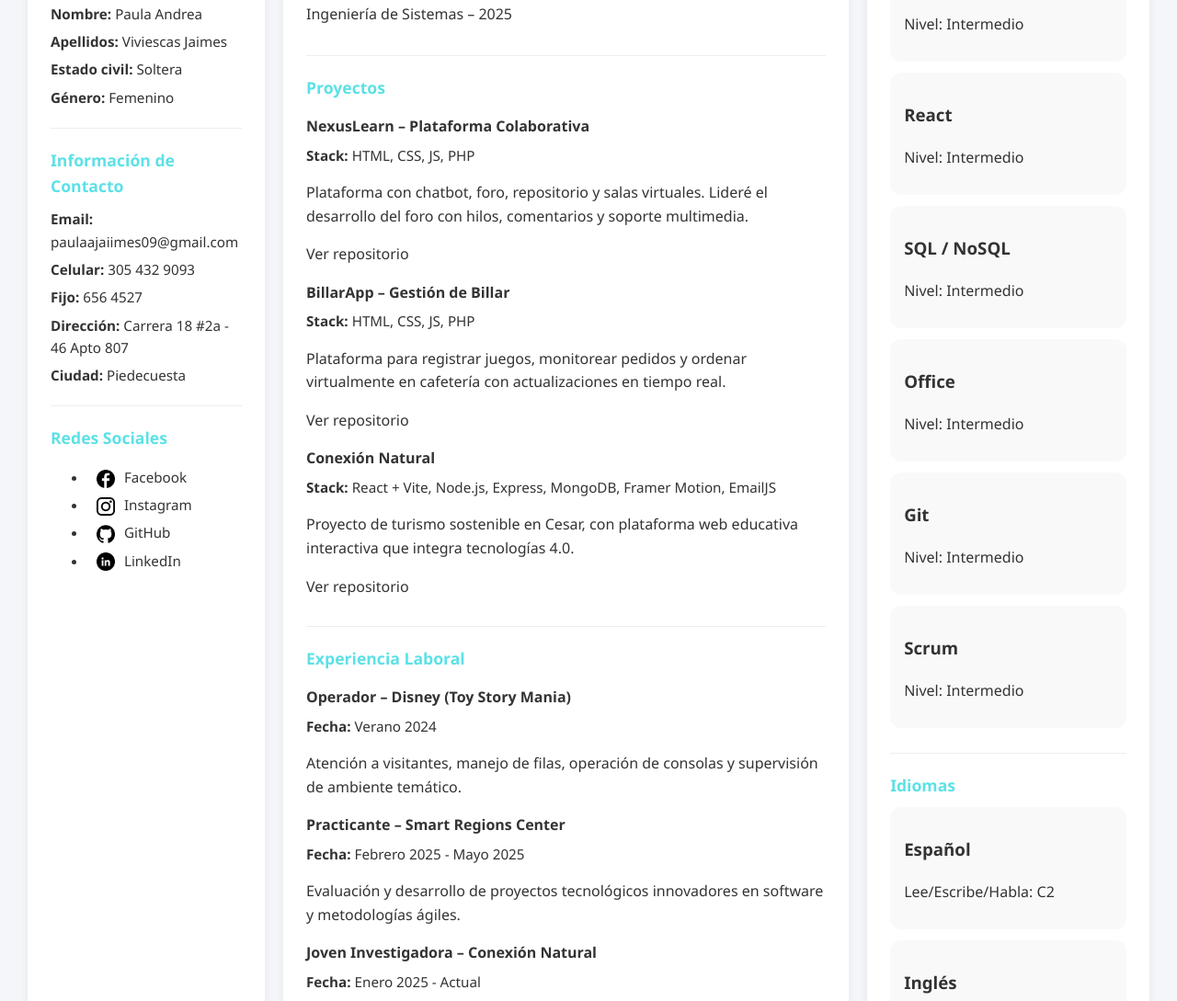
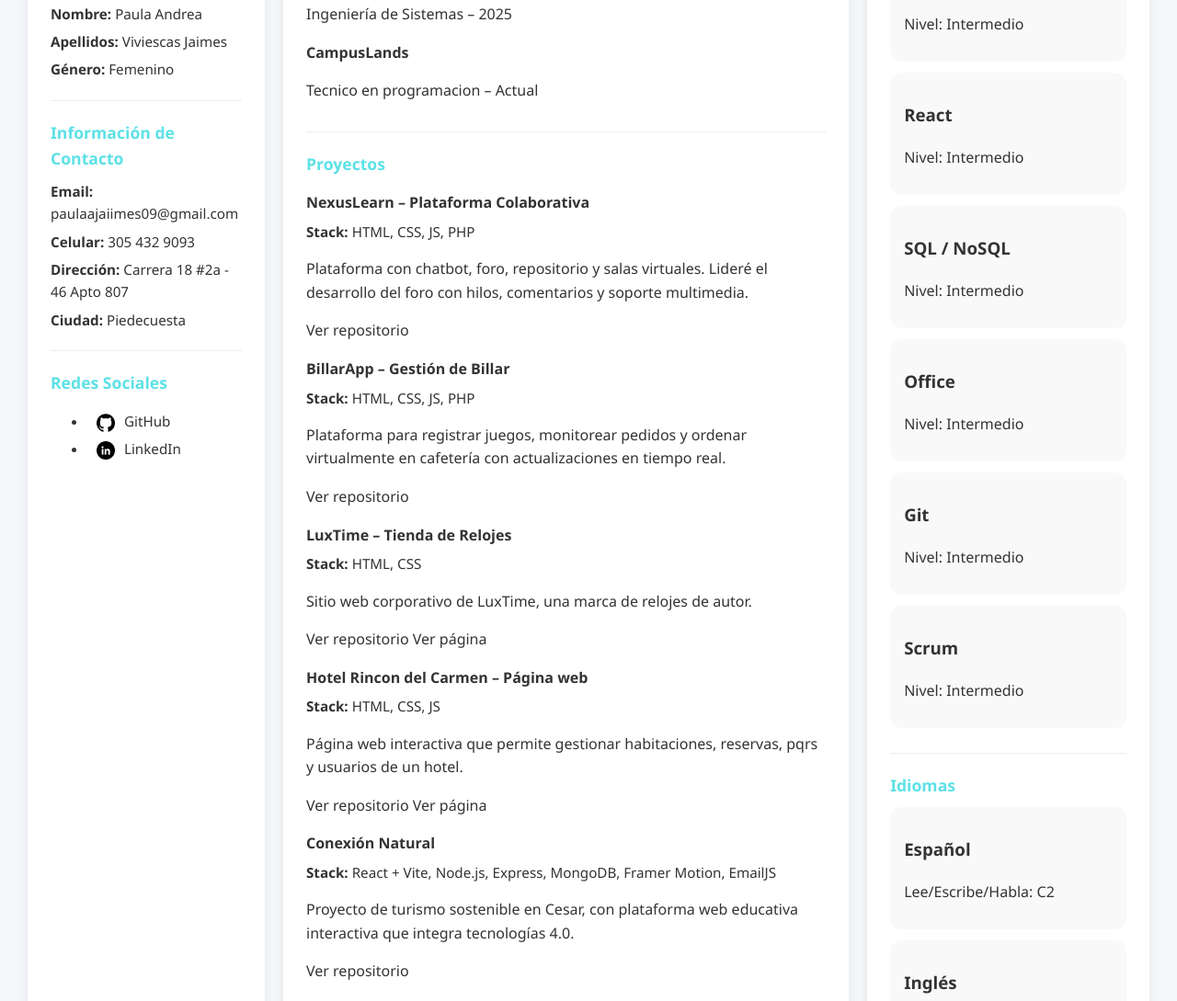
Before and after one commit to PaulaV09/PortafolioDeServicios, a plain HTML site: page index.html in a window 1280 px wide. Shown: the part 496-1585 px from the top of the page at 92% size. Drawn offline with Linux system fonts and the light colour scheme.

Commit message:
feat: :sparkles: Actualizar información

```diff
--- a/index.html
+++ b/index.html
@@ -27,7 +27,6 @@
             <p class="info">
               <span class="bold">Apellidos: </span> Viviescas Jaimes
             </p>
-            <p class="info"><span class="bold">Estado civil: </span> Soltera</p>
             <p class="info"><span class="bold">Género: </span> Femenino</p>
           </section>
 
@@ -37,7 +36,6 @@
               <span class="bold">Email: </span> paulaajaiimes09@gmail.com
             </p>
             <p class="info"><span class="bold">Celular: </span> 305 432 9093</p>
-            <p class="info"><span class="bold">Fijo: </span> 656 4527</p>
             <p class="info">
               <span class="bold">Dirección: </span> Carrera 18 #2a - 46 Apto 807
             </p>
@@ -47,28 +45,6 @@
           <section class="card-section">
             <h3 class="section-title">Redes Sociales</h3>
             <ul class="social-list">
-              <li class="info">
-                <img
-                  src="images/facebook_icono.png"
-                  class="icon"
-                  alt="Facebook"
-                />
-                <a
-                  href="https://web.facebook.com/paula.andrea.viviescas.jaimes/"
-                  class="link"
-                  >Facebook</a
-                >
-              </li>
-              <li class="info">
-                <img
-                  src="images/instagram_icono.png"
-                  class="icon"
-                  alt="Instagram"
-                />
-                <a href="https://www.instagram.com/paula_jaimes09/" class="link"
-                  >Instagram</a
-                >
-              </li>
               <li class="info">
                 <img src="images/github_icono.png" class="icon" alt="GitHub" />
                 <a href="https://github.com/PaulaV09" class="link">GitHub</a>
@@ -102,6 +78,10 @@
             <div class="info-block">
               <h3>Universidad Autónoma de Bucaramanga</h3>
               <p>Ingeniería de Sistemas – 2025</p>
+            </div>
+            <div class="info-block">
+              <h3>CampusLands</h3>
+              <p>Tecnico en programacion – Actual</p>
             </div>
           </section>
 
@@ -139,6 +119,49 @@
                 class="link"
                 target="_blank"
                 >Ver repositorio</a
+              >
+            </div>
+
+            <div class="info-block">
+              <h3>LuxTime – Tienda de Relojes</h3>
+              <p class="info"><span class="bold">Stack: </span> HTML, CSS</p>
+              <p>
+                Sitio web corporativo de LuxTime, una marca de relojes de autor.
+              </p>
+              <a
+                href="https://github.com/PaulaV09/LuxTime"
+                class="link"
+                target="_blank"
+                >Ver repositorio</a
+              >
+              <a
+                href="https://paulasebas.netlify.app/"
+                class="link"
+                target="_blank"
+                >Ver página</a
+              >
+            </div>
+
+            <div class="info-block">
+              <h3>Hotel Rincon del Carmen – Página web</h3>
+              <p class="info">
+                <span class="bold">Stack: </span> HTML, CSS, JS
+              </p>
+              <p>
+                Página web interactiva que permite gestionar habitaciones,
+                reservas, pqrs y usuarios de un hotel.
+              </p>
+              <a
+                href="https://github.com/PaulaV09/hotel-rincon-del-carmen"
+                class="link"
+                target="_blank"
+                >Ver repositorio</a
+              >
+              <a
+                href="https://sparkling-strudel-ad93fc.netlify.app/"
+                class="link"
+                target="_blank"
+                >Ver página</a
               >
             </div>
 
@@ -254,7 +277,10 @@
       </div>
     </main>
     <footer class="footer">
-      <p>&copy; 2025 Paula Andrea Viviescas Jaimes. Todos los derechos reservados.</p>
+      <p>
+        &copy; 2025 Paula Andrea Viviescas Jaimes. Todos los derechos
+        reservados.
+      </p>
     </footer>
   </body>
 </html>
```
